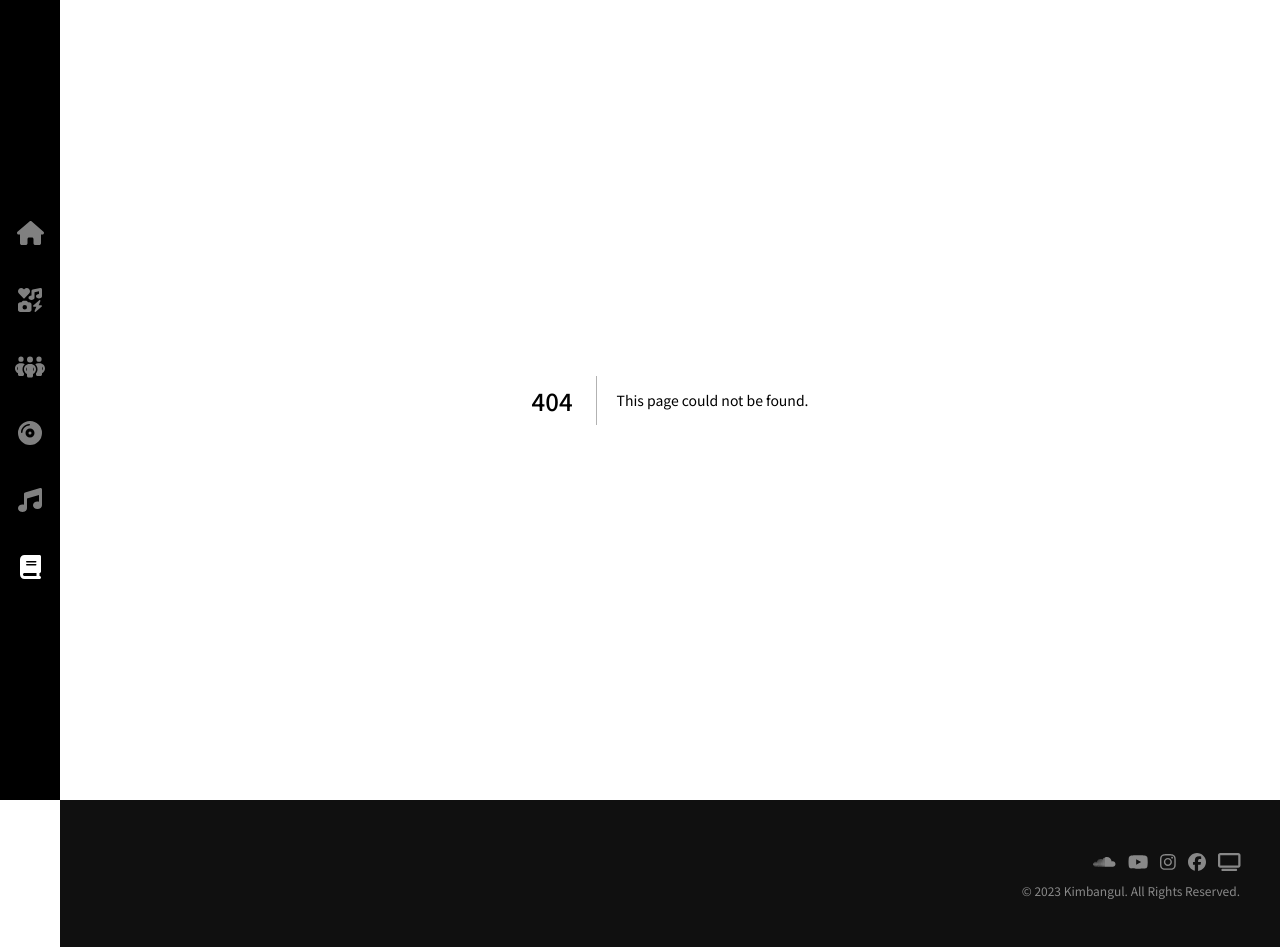
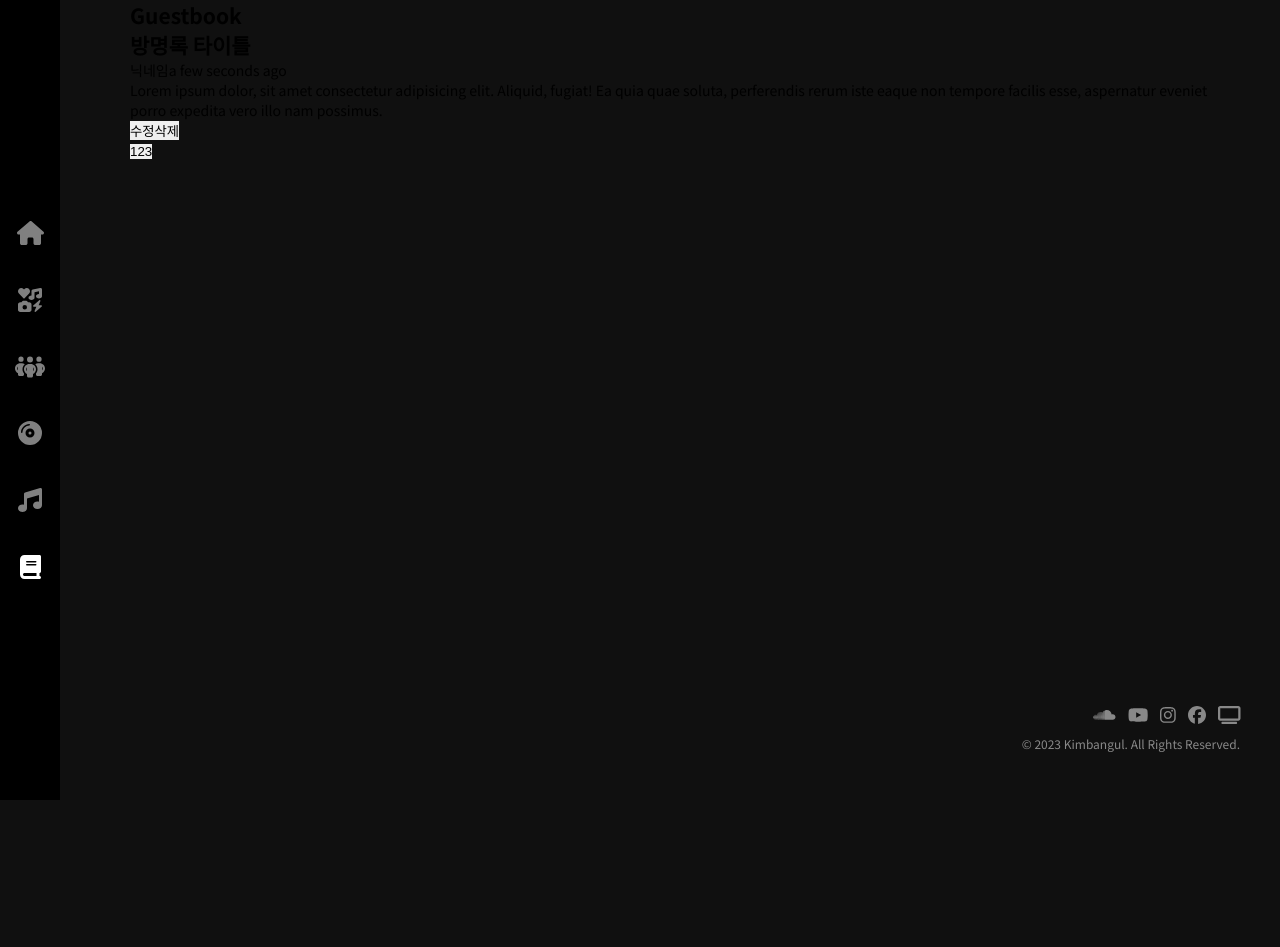
Before and after one commit to Kimbangul/lanalogue, a Next.js app: page /guestbook in a window 1280 px wide. Before the commit this address had no page. After the commit the page ends 800 px from the top, so only its background shows below. Built offline with nearby package versions, Linux system fonts and the light colour scheme.

Commit message:
style: add guestbook

```diff
--- /dev/null
+++ b/src/app/guestbook/page.tsx
@@ -0,0 +1,32 @@
+'use client'
+
+import moment from "moment";
+import Guestbook from "@/components/guestbook/GuestbookStyle";
+
+
+export default function GuestbookView() {
+  return (
+    <>
+     <Guestbook.Container>
+      <h1>Guestbook</h1>
+        <ul>
+          <li>
+            <h2>방명록 타이틀</h2>
+            <span>닉네임</span>
+            <span>{moment().fromNow()}</span>
+            <p>Lorem ipsum dolor, sit amet consectetur adipisicing elit. Aliquid, fugiat! Ea quia quae soluta, perferendis rerum iste eaque non tempore facilis esse, aspernatur eveniet porro expedita vero illo nam possimus.</p>
+            <div>
+              <button>수정</button>
+              <button>삭제</button>
+            </div>
+          </li>
+        </ul>
+        <div>
+          <button>1</button>
+          <button>2</button>
+          <button>3</button>
+        </div>
+     </Guestbook.Container>
+    </>
+  )
+}
--- /dev/null
+++ b/src/components/guestbook/GuestbookStyle.ts
@@ -0,0 +1,10 @@
+import styled from "styled-components";
+
+const Guestbook = {
+  Container: styled.div`
+    max-width: ${props => props.theme.screenSize.pc}px;
+    margin: 0 auto;
+  `,
+}
+
+export default Guestbook;
--- a/src/components/introduce/IntroduceStyle.ts
+++ b/src/components/introduce/IntroduceStyle.ts
@@ -5,6 +5,8 @@ const Introduce = {
     padding: 0 4rem;
     position: relative;
     top: -2.8rem;
+    max-width: ${props => props.theme.screenSize.pc}px;
+    margin: 0 auto;
   `,
   Title: styled.h1`
     color: #fff;
--- a/src/components/layout/header/menu.ts
+++ b/src/components/layout/header/menu.ts
@@ -28,7 +28,7 @@ const menu : MenuType = {
     "title": "concert"
   },
   "guestbook": {
-    "link": "#",
+    "link": "guestbook",
     "icon": faBook,
     "title": "guestbook"
   }
```
Also changed, not shown: src/app/discography/page.tsx (+10 -6 lines).
